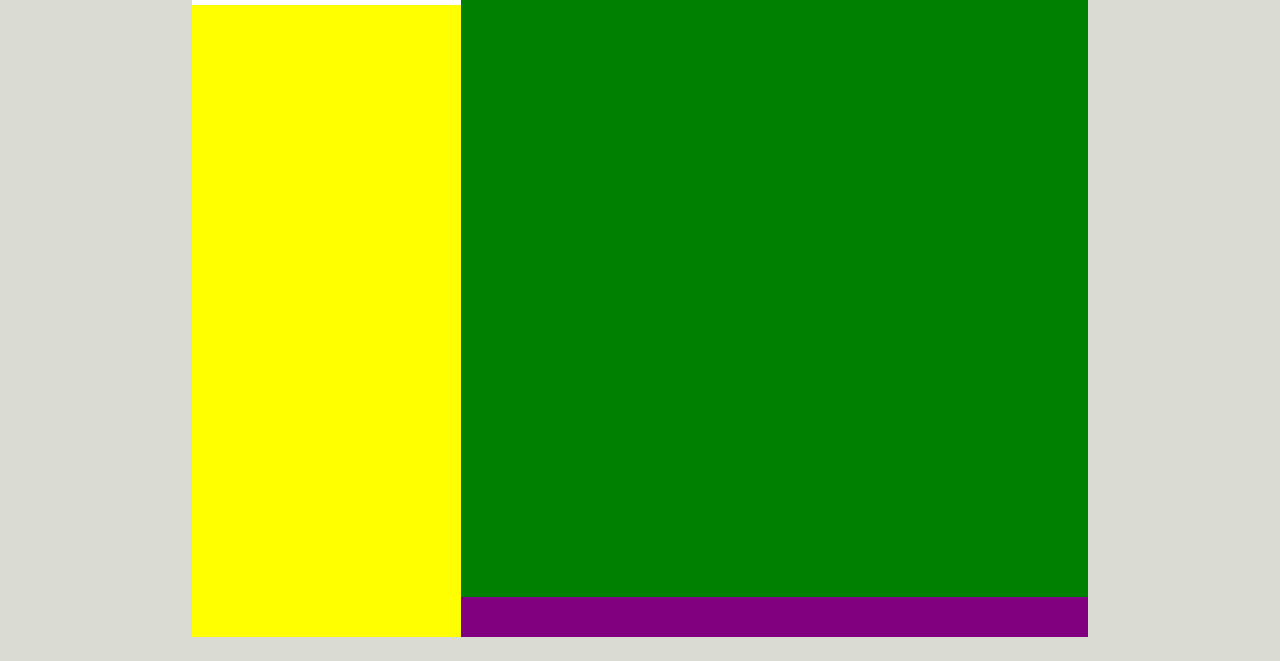
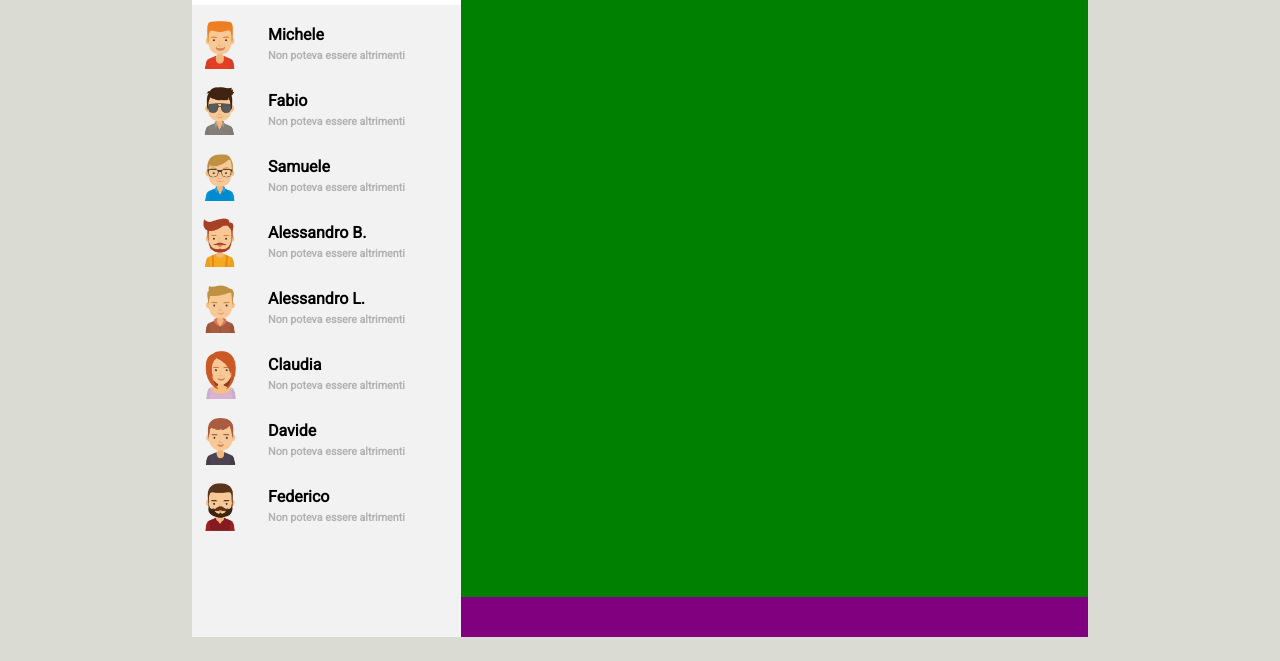
Before and after one commit to flaviamatta90/js-html-css-boolzap, a plain HTML site: page index.html in a window 1280 px wide. Shown: the part 139-800 px from the top of the page. Drawn offline with nearby package versions, Linux system fonts and the light colour scheme.

Commit message:
contact list

```diff
--- a/css/style.css
+++ b/css/style.css
@@ -25,10 +25,11 @@ li{
 }
 
 a{
+  text-decoration: none;
   color: #000;
 }
 
-h5{
+h5, h6{
   color: #b1b1b1;
 }
 
@@ -62,7 +63,7 @@ h5{
 
 /* left side */
 .left{
-  background-color: yellow;
+  background-color: #f2f2f2;
   width: 30%;
   height: 100%;
 }
@@ -111,14 +112,11 @@ h5{
   margin: 20px 0;
 }
 
-.nounderline a  {
-  text-decoration: none;
-}
-
 .underline a{
   color: #4f7485;
   font-size: 13px;
   margin-top: 0;
+  text-decoration: underline;
 }
 /* <!-- /notify --> */
 
@@ -136,10 +134,29 @@ h5{
   color: #b1b1b1;
   padding-right: 15px;
 }
-/* search */
+/* /search */
+
+/* contact */
+.friends{
+  display: flex;
+  align-items: center;
+  margin: 10px 0;
+  background-color: #f2f2f2;
+}
+
+.avatar{
+  max-width: 7vw;
+  max-height: 7vh;
+  padding: 2px;
+}
+
+.contact-list li{
+  margin: 5px 20px;
+}
+/* /contact */
+
 
 /* /left side */
-
 
 /* right side */
 .right{
--- a/index.html
+++ b/index.html
@@ -46,10 +46,108 @@
         </div>
         <!-- /notify -->
 
+        <!-- search -->
         <div class="search">
           <i class="fas fa-search"></i>
           <h5>Cerca o inizia una nuova chat</h5>
         </div>
+        <!-- /search -->
+
+        <!-- contact -->
+        <div class="contact">
+          <div class="friends">
+            <img class="avatar" src="img/avatar_1.jpg" alt="">
+            <ul class="contact-list">
+              <li>
+                <a href="#"><h4>Michele</h4></a>
+              </li>
+              <li>
+                <a href="#"><h6>Non poteva essere altrimenti</h6></a>
+              </li>
+            </ul>
+          </div>
+          <div class="friends">
+            <img class="avatar" src="img/avatar_2.jpg" alt="">
+            <ul class="contact-list">
+              <li>
+                <a href="#"><h4>Fabio</h4></a>
+              </li>
+              <li>
+                <a href="#"><h6>Non poteva essere altrimenti</h6></a>
+              </li>
+            </ul>
+          </div>
+          <div class="friends">
+            <img class="avatar" src="img/avatar_3.jpg" alt="">
+            <ul class="contact-list">
+              <li>
+                <a href="#"><h4>Samuele</h4></a>
+              </li>
+              <li>
+                <a href="#"><h6>Non poteva essere altrimenti</h6></a>
+              </li>
+            </ul>
+          </div>
+          <div class="friends">
+            <img class="avatar" src="img/avatar_4.jpg" alt="">
+            <ul class="contact-list">
+              <li>
+                <a href="#"><h4>Alessandro B.</h4></a>
+              </li>
+              <li>
+                <a href="#"><h6>Non poteva essere altrimenti</h6></a>
+              </li>
+            </ul>
+          </div>
+          <div class="friends">
+            <img class="avatar" src="img/avatar_5.jpg" alt="">
+            <ul class="contact-list">
+              <li>
+                <a href="#"><h4>Alessandro L.</h4></a>
+              </li>
+              <li>
+                <a href="#"><h6>Non poteva essere altrimenti</h6></a>
+              </li>
+            </ul>
+          </div>
+          <div class="friends">
+            <img class="avatar" src="img/avatar_6.jpg" alt="">
+            <ul class="contact-list">
+              <li>
+                <a href="#"><h4>Claudia</h4></a>
+              </li>
+              <li>
+                <a href="#"><h6>Non poteva essere altrimenti</h6></a>
+              </li>
+            </ul>
+          </div>
+          <div class="friends">
+            <img class="avatar" src="img/avatar_7.jpg" alt="">
+            <ul class="contact-list">
+              <li>
+                <a href="#"><h4>Davide</h4></a>
+              </li>
+              <li>
+                <a href="#"><h6>Non poteva essere altrimenti</h6></a>
+              </li>
+            </ul>
+          </div>
+          <div class="friends">
+            <img class="avatar" src="img/avatar_8.jpg" alt="">
+            <ul class="contact-list">
+              <li>
+                <a href="#"><h4>Federico</h4></a>
+              </li>
+              <li>
+                <a href="#"><h6>Non poteva essere altrimenti</h6></a>
+              </li>
+            </ul>
+          </div>
+
+
+        </div>
+        <!-- /contact -->
+
 
       </div>
       <div class="right">
```
